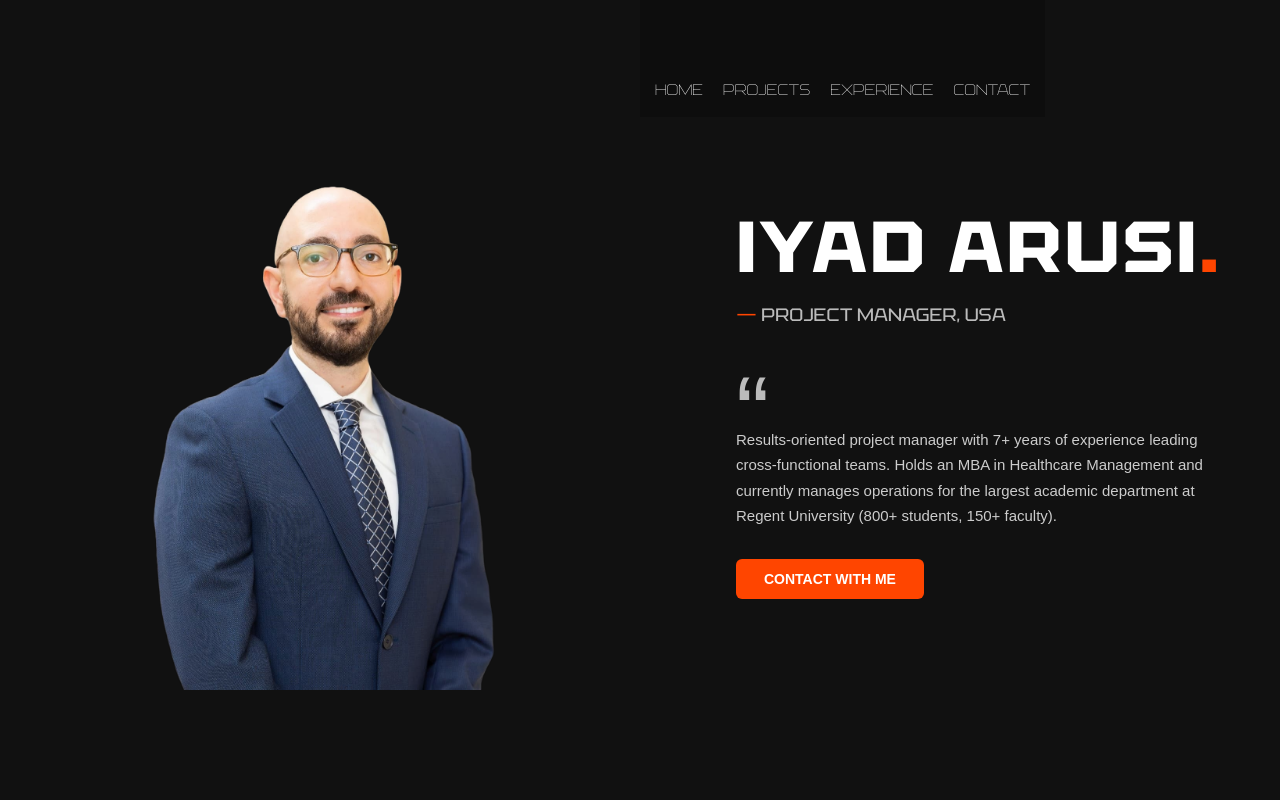
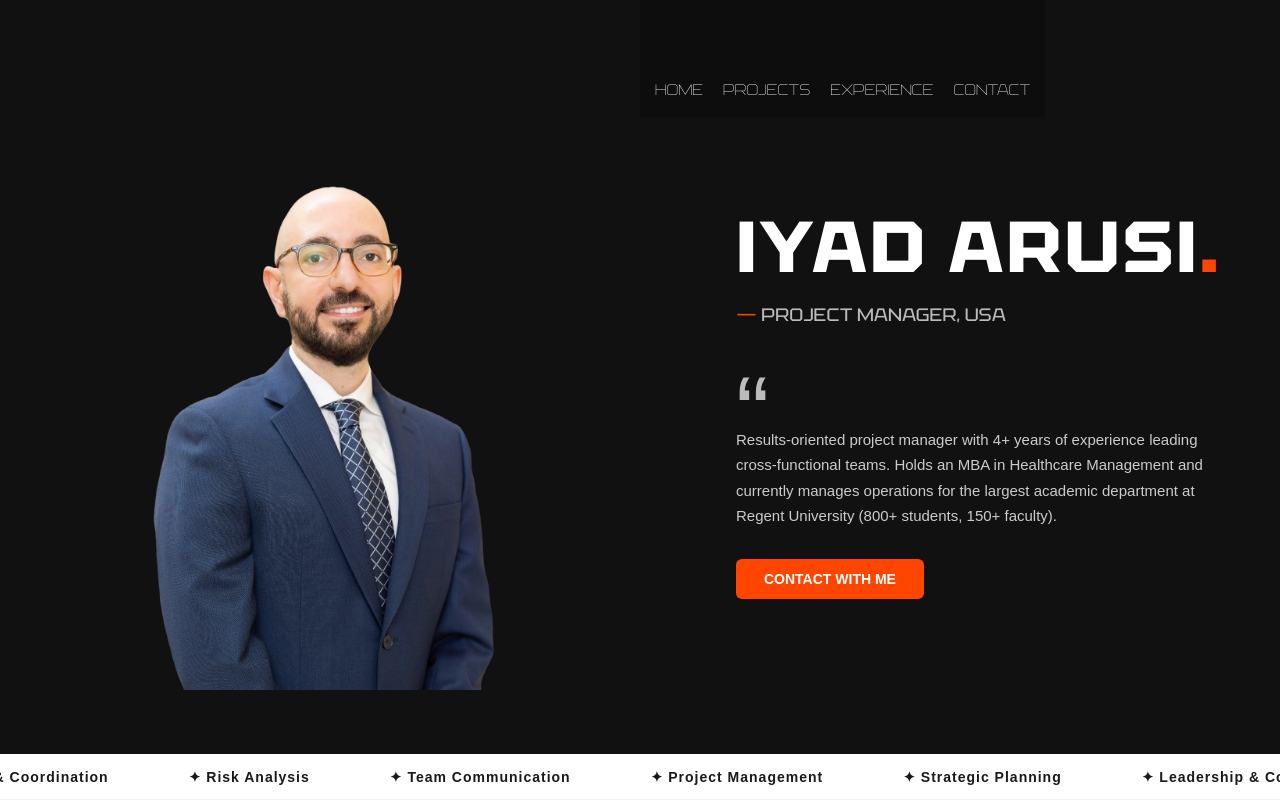
Before and after one commit to AIPAMED/Portfolio, a React (Vite) app: page / in a window 1280 px wide. Shown: the top 800 px of the page. Built offline with nearby package versions, Linux system fonts and the light colour scheme; a web font is replaced by a local one.

Commit message:
text edits made , scrolling bar hero added

```diff
--- a/src/components/Hero.tsx
+++ b/src/components/Hero.tsx
@@ -2,20 +2,20 @@ import "../styles.css";
 import iyad from "../assets/bg-rm.png";
 
 export default function Hero() {
+  const heroSkills = [
+    "Project Management",
+    "Strategic Planning",
+    "Leadership & Coordination",
+    "Risk Analysis",
+    "Team Communication",
+  ];
+
   return (
     <section className="hero-grid" id="home">
-
-
-      {/*  Right side image */}
+      {/* Right side image */}
       <div className="right">
         <div className="image-wrapper">
           <img src={iyad} alt="Iyad" />
-          {/*
-          <div className="price-tag">
-            <span className="highlight">$</span>75.00
-            <div className="hourly-rate">Hourly Rate</div>
-          </div>
-          */}
         </div>
       </div>
 
@@ -31,7 +31,7 @@ export default function Hero() {
         <p className="commas">“</p>
 
         <p className="bio">
-          Results-oriented project manager with 7+ years of experience leading
+          Results-oriented project manager with 4+ years of experience leading
           cross-functional teams. Holds an MBA in Healthcare Management and
           currently manages operations for the largest academic department at
           Regent University (800+ students, 150+ faculty).
@@ -41,6 +41,18 @@ export default function Hero() {
           <a href="#contact">CONTACT WITH ME</a>
         </button>
       </div>
+
+      {/* 🔹 Hero scroll bar (separate but styled the same) */}
+      <div className="hero-scroll-bar">
+        <div className="hero-scroll-track">
+          {Array(8)
+            .fill(heroSkills)
+            .flat()
+            .map((skill, i) => (
+              <span key={i}>✦ {skill}</span>
+            ))}
+        </div>
+      </div>
     </section>
   );
 }
--- a/src/components/Project.tsx
+++ b/src/components/Project.tsx
@@ -20,7 +20,7 @@ export default function Project() {
               <img src={project} alt="Project preview" />
             </div>
 
-            <h2 className="left-title">AIPAMED Mental Health Triage System</h2>
+            <h2 className="left-title"> Mental Health Triage System</h2>
           </div>
 
           {/*  Right Column */}
@@ -28,7 +28,7 @@ export default function Project() {
             <h4>My Work</h4>
             <h1 className="right-title">My Recent Project That I Done</h1>
             <p className="right-description">
-              Recent work integrating Latest AiTechnologies with Medicine
+              Recent work integrating Latest Ai Technologies with Medicine
             </p>
             <button className="v-btn" onClick={() => setExpanded(true)}>
               View My Project
--- a/src/styles.css
+++ b/src/styles.css
@@ -2470,3 +2470,69 @@ nav span{
     font-size: 12px;
   }
 }
+/**/
+/* Make the scroll bar sit at the bottom of the hero only */
+.hero-grid {
+  position: relative; /* allows absolute child positioning */
+}
+
+.hero-scroll {
+  position: absolute;
+  bottom: 0;
+  left: 0;
+  width: 100%;
+}
+/* === HERO SCROLL BAR (same look, separate class) === */
+.hero-grid {
+  position: relative;
+  overflow: hidden;
+}
+
+/* identical styling as .scroll-bar but for hero */
+.hero-scroll-bar {
+  width: 100%;
+  background: #fff;
+  border-bottom: 1px solid rgba(0, 0, 0, 0.05);
+  overflow: hidden;
+  height: 45px;
+  display: flex;
+  align-items: center;
+  position: absolute;  /* ensures it stays inside hero */
+  bottom: 0;           /* locks it to the bottom */
+  left: 0;
+  z-index: 5;
+}
+
+/* identical styling as .scroll-track */
+.hero-scroll-track {
+  display: flex;
+  align-items: center;
+  white-space: nowrap;
+  animation: heroScrollText 50s linear infinite;
+}
+
+/* identical styling as .scroll-track span */
+.hero-scroll-track span {
+  display: inline-flex;
+  align-items: center;
+  justify-content: center;
+  height: 100%;
+  padding: 0 40px;
+  font-size: 14px;
+  font-family: "poppins", sans-serif;
+  font-weight: bold;
+  color: black;
+  background-color: #fff;
+  letter-spacing: 1px;
+  opacity: 0.9;
+}
+
+/* same animation but separate name */
+@keyframes heroScrollText {
+  from {
+    transform: translateX(-50%);
+  }
+  to {
+    transform: translateX(0);
+  }
+}
```
